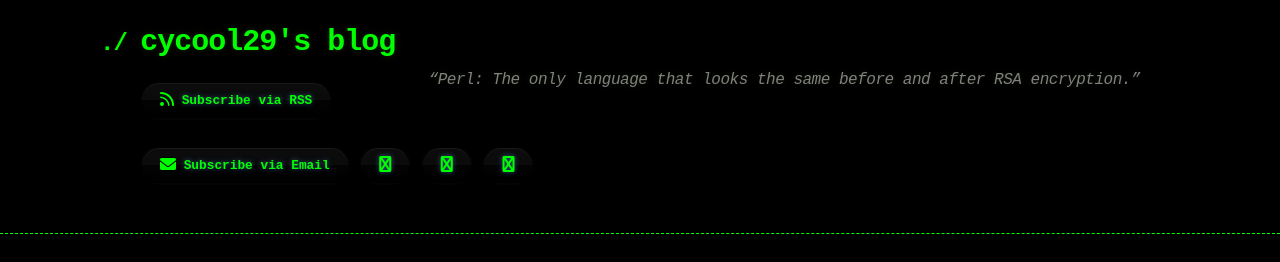
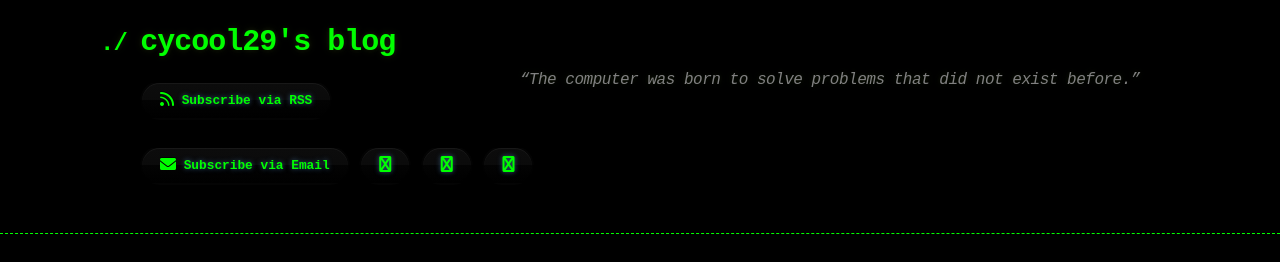
Before and after one commit to cycool29/cycool29.github.io, a Jekyll site: the page built from index.md, in a window 1280 px wide and 900 px high. Shown: the top 262 px of the window. Built offline with Jekyll 4.4.1, drawn with Linux system fonts in a browser that asks for light colours; a style sheet for code colours, icons or effects is not loaded.

Commit message:
Update quotes

```diff
--- a/_config.yml
+++ b/_config.yml
@@ -1,5 +1,5 @@
 title: cycool29's blog
-description: "“Perl: The only language that looks the same before and after RSA encryption.” "
+description: "“The computer was born to solve problems that did not exist before.” "
 bio: A high school student. Intermediate in Python, Git, Bash. Learning JavaScript. He/Him. "
 author: cycool29
 url: https://cycool29.github.io
```
